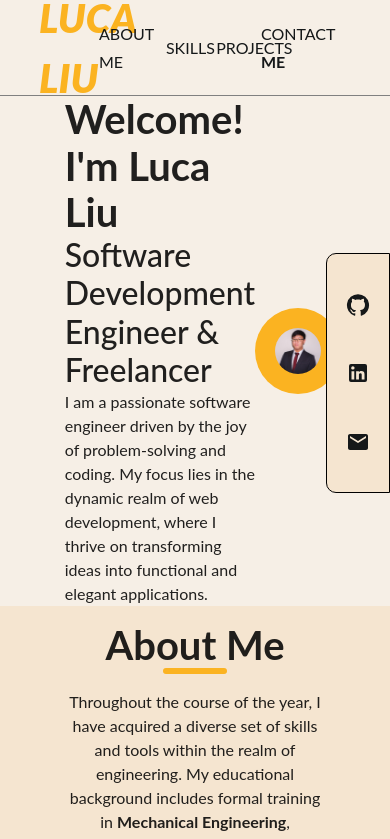
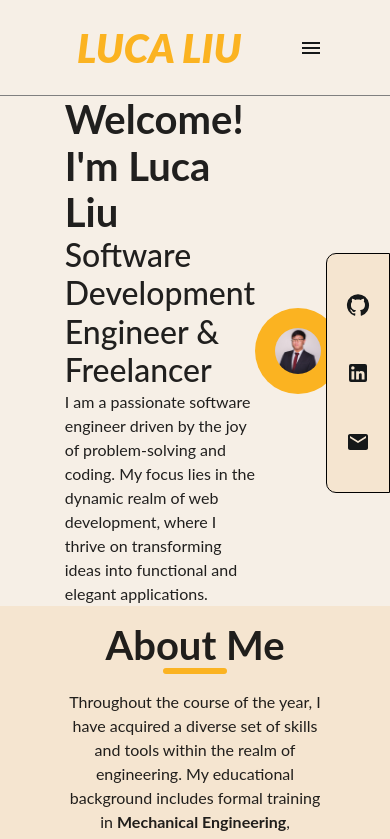
Before and after one commit to liulc006/portfolio, a React app: page / in a window 390 px wide. Shown: the top 839 px of the page. Built offline with nearby package versions, Linux system fonts and the light colour scheme; the HTML template or start-up script is replaced by a standard one.

Commit message:
responsive side bar NAV - in progress

```diff
--- a/src/Components/Nav.js
+++ b/src/Components/Nav.js
@@ -1,16 +1,29 @@
 import { Box, Typography, Button, Divider} from "@mui/material";
-import React from "react";
+import React, { useEffect, useState } from "react";
 import { Link } from "react-router-dom";
+import MenuIcon from '@mui/icons-material/Menu';
 
 const Nav = () => {
+    const [ viewMenu, setViewMenu ] = useState(false);
+
+    useEffect(()=>{
+        console.log(viewMenu)
+    }, [viewMenu])
+
+    const handleMenu = (ev) => {
+        ev.preventDefault();
+        setViewMenu(!viewMenu);
+    };
+
     return (
         <>
             <Box sx={{zIndex:'100',position:'fixed', width:'100%',height:'6rem', display:'flex', justifyContent:'center', alignItems:'center', backgroundColor:"secondary.light", borderBottom:'1px solid gray'}}>
                 <Box sx={{display:'flex', flexDirection:'row', justifyContent:'center', alignItems:'center', width:'80%'}}>
                     <Box sx={{flexGrow:'1', display:'flex', justifyContent:'center', textDecoration:'none'}} component={Link} to='/'>
-                        <Typography variant="title" color='secondary.main'>LUCA LIU</Typography>
+                        <Typography variant="title" color='secondary.main' sx={{whiteSpace:'nowrap'}}>LUCA LIU</Typography>
                     </Box>
-                    <Box sx={{flexGrow:'3', display:'flex', flexDirection:'row', maxWidth:'100%', minWidth:'30%', justifyContent:'center', alignItems:'center'}}>
+                    {/* Desktop Version */}
+                    <Box sx={{flexGrow:'3', display:{xs:'none',md:'flex'}, flexDirection:'row', maxWidth:'100%', minWidth:'30%', justifyContent:'center', alignItems:'center'}}>
                         <Button variant="navigation-button" component={Link} to='/#aboutme'>
                             <Typography variant="navButton">About Me</Typography>
                         </Button>
@@ -21,11 +34,27 @@ const Nav = () => {
                             <Typography variant="navButton">Projects</Typography>
                         </Button>
                     </Box>
-                    <Box sx={{flexGrow:'1',display:'flex', justifyContent:'center'}}>
+                    <Box sx={{flexGrow:'1',display:{xs:'none',md:'flex'}, justifyContent:'center'}}>
                         <Button variant="navigation-button" component={Link} to='/#contactme'>
                             <Typography variant="navButton">Contact <span style={{fontWeight:'700'}}>Me</span></Typography>
                         </Button>
                     </Box>
+                    {/* Mobile Version */}
+                    <Box sx={{display:{xs:'flex', md:'none'},flexGrow:'.1'}}>
+                        <Button onClick={(ev)=>{handleMenu(ev)}}>
+                            <MenuIcon />
+                        </Button>
+                    </Box>
+                </Box>
+            </Box>
+            {/* slide menu */}
+            <Box sx={{display:{xs:'flex', md:'none'}, width:'100%', height:'100%', zIndex:'200', top:'0', right:(viewMenu ? "0" : "-100%"), position:'fixed', transition: '350ms'}}>
+                <Box sx={{width:'100%', height:'100%', backgroundColor:'secondary.main', opacity:'0.5', position:'absolute'}}/>
+                <Box sx={{width:'40%', height:'100%', backgroundColor:'secondary.main', opacity:'1', position:'absolute', zIndex:'200', top:'0', right:'0'}}>
+                    <h1>Slide Bar</h1>
+                    <Button onClick={(ev)=>{handleMenu(ev)}}>
+                            <MenuIcon />
+                    </Button>
                 </Box>
             </Box>
         </>
```
